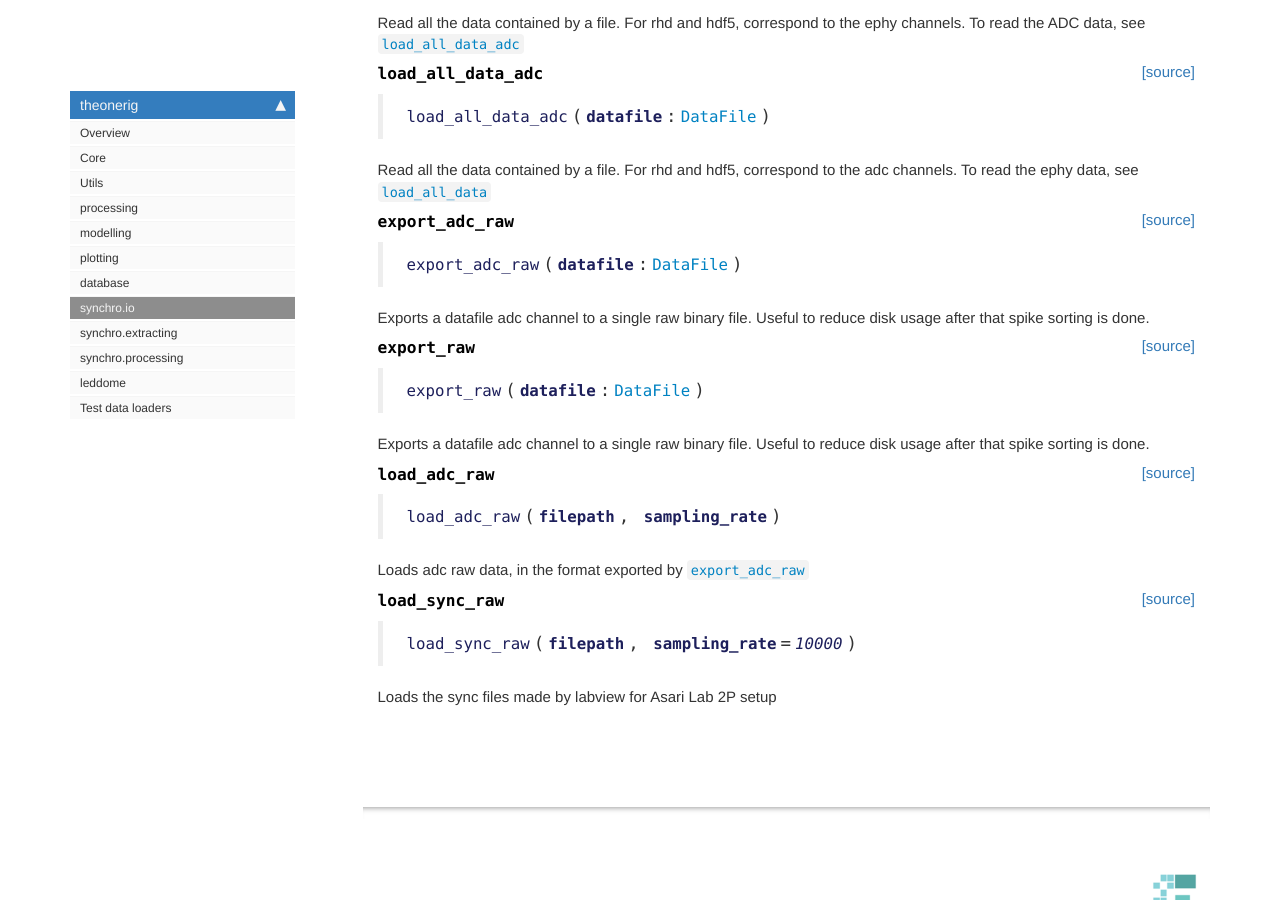
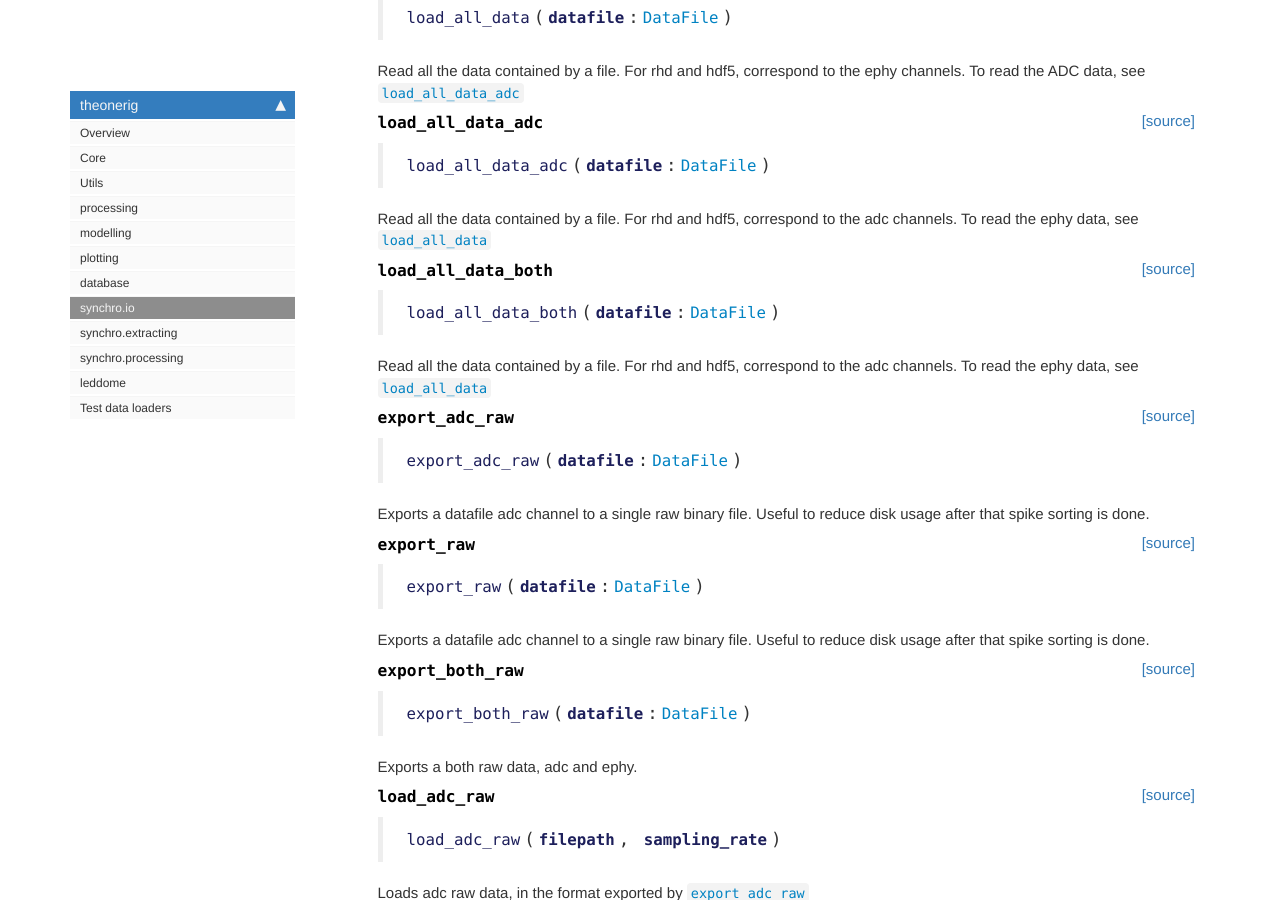
Before and after one commit to Tom-TBT/theonerig, a Jekyll site: the page built from docs/synchro.io.html, in a window 1280 px wide and 900 px high, scrolled down 3285 px. Built offline with Jekyll 4.4.1, drawn with Linux system fonts in a browser that asks for light colours; nearby versions of some CDN libraries; comment, search, counter and statistics services are not loaded; some of the changed text lies outside the part shown.

Commit message:
Doc update

```diff
--- a/docs/synchro.io.html
+++ b/docs/synchro.io.html
@@ -278,7 +278,7 @@
 
 
 <div class="output_markdown rendered_html output_subarea ">
-<h4 id="read_header" class="doc_header"><code>read_header</code><a href="https://github.com/Tom-TBT/theonerig/tree/master/theonerig/synchro/io.py#L628" class="source_link" style="float:right">[source]</a></h4><blockquote><p><code>read_header</code>(<strong><code>fid</code></strong>)</p>
+<h4 id="read_header" class="doc_header"><code>read_header</code><a href="https://github.com/Tom-TBT/theonerig/tree/master/theonerig/synchro/io.py#L636" class="source_link" style="float:right">[source]</a></h4><blockquote><p><code>read_header</code>(<strong><code>fid</code></strong>)</p>
 </blockquote>
 <p>Reads the Intan File Format header from the given file.</p>
 
@@ -303,7 +303,7 @@
 
 
 <div class="output_markdown rendered_html output_subarea ">
-<h4 id="get_bytes_per_data_block" class="doc_header"><code>get_bytes_per_data_block</code><a href="https://github.com/Tom-TBT/theonerig/tree/master/theonerig/synchro/io.py#L747" class="source_link" style="float:right">[source]</a></h4><blockquote><p><code>get_bytes_per_data_block</code>(<strong><code>header</code></strong>)</p>
+<h4 id="get_bytes_per_data_block" class="doc_header"><code>get_bytes_per_data_block</code><a href="https://github.com/Tom-TBT/theonerig/tree/master/theonerig/synchro/io.py#L755" class="source_link" style="float:right">[source]</a></h4><blockquote><p><code>get_bytes_per_data_block</code>(<strong><code>header</code></strong>)</p>
 </blockquote>
 <p>Calculates the number of bytes in each 60-sample datablock.</p>
 
@@ -328,7 +328,7 @@
 
 
 <div class="output_markdown rendered_html output_subarea ">
-<h4 id="read_qstring" class="doc_header"><code>read_qstring</code><a href="https://github.com/Tom-TBT/theonerig/tree/master/theonerig/synchro/io.py#L784" class="source_link" style="float:right">[source]</a></h4><blockquote><p><code>read_qstring</code>(<strong><code>fid</code></strong>)</p>
+<h4 id="read_qstring" class="doc_header"><code>read_qstring</code><a href="https://github.com/Tom-TBT/theonerig/tree/master/theonerig/synchro/io.py#L792" class="source_link" style="float:right">[source]</a></h4><blockquote><p><code>read_qstring</code>(<strong><code>fid</code></strong>)</p>
 </blockquote>
 <p>Read Qt style QString.</p>
 <p>The first 32-bit unsigned number indicates the length of the string (in bytes).
@@ -356,7 +356,7 @@
 
 
 <div class="output_markdown rendered_html output_subarea ">
-<h2 id="RHDFile" class="doc_header"><code>class</code> <code>RHDFile</code><a href="https://github.com/Tom-TBT/theonerig/tree/master/theonerig/synchro/io.py#L816" class="source_link" style="float:right">[source]</a></h2><blockquote><p><code>RHDFile</code>(<strong><code>file_name</code></strong>, <strong><code>params</code></strong>, <strong><code>is_empty</code></strong>=<em><code>False</code></em>, <strong><code>stream_mode</code></strong>=<em><code>None</code></em>) :: <a href="/theonerig/synchro.io#DataFile"><code>DataFile</code></a></p>
+<h2 id="RHDFile" class="doc_header"><code>class</code> <code>RHDFile</code><a href="https://github.com/Tom-TBT/theonerig/tree/master/theonerig/synchro/io.py#L824" class="source_link" style="float:right">[source]</a></h2><blockquote><p><code>RHDFile</code>(<strong><code>file_name</code></strong>, <strong><code>params</code></strong>, <strong><code>is_empty</code></strong>=<em><code>False</code></em>, <strong><code>stream_mode</code></strong>=<em><code>None</code></em>) :: <a href="/theonerig/synchro.io#DataFile"><code>DataFile</code></a></p>
 </blockquote>
 <p>A generic class that will represent how the program interacts with the data. Such an abstraction
 layer should allow people to write their own wrappers, for several file formats, with or without
@@ -391,7 +391,7 @@
 
 
 <div class="output_markdown rendered_html output_subarea ">
-<h2 id="H5File" class="doc_header"><code>class</code> <code>H5File</code><a href="https://github.com/Tom-TBT/theonerig/tree/master/theonerig/synchro/io.py#L1000" class="source_link" style="float:right">[source]</a></h2><blockquote><p><code>H5File</code>(<strong><code>file_name</code></strong>, <strong><code>params</code></strong>, <strong><code>is_empty</code></strong>=<em><code>False</code></em>, <strong><code>stream_mode</code></strong>=<em><code>None</code></em>) :: <a href="/theonerig/synchro.io#DataFile"><code>DataFile</code></a></p>
+<h2 id="H5File" class="doc_header"><code>class</code> <code>H5File</code><a href="https://github.com/Tom-TBT/theonerig/tree/master/theonerig/synchro/io.py#L1042" class="source_link" style="float:right">[source]</a></h2><blockquote><p><code>H5File</code>(<strong><code>file_name</code></strong>, <strong><code>params</code></strong>, <strong><code>is_empty</code></strong>=<em><code>False</code></em>, <strong><code>stream_mode</code></strong>=<em><code>None</code></em>) :: <a href="/theonerig/synchro.io#DataFile"><code>DataFile</code></a></p>
 </blockquote>
 <p>A generic class that will represent how the program interacts with the data. Such an abstraction
 layer should allow people to write their own wrappers, for several file formats, with or without
@@ -426,7 +426,7 @@
 
 
 <div class="output_markdown rendered_html output_subarea ">
-<h2 id="RawBinaryFile" class="doc_header"><code>class</code> <code>RawBinaryFile</code><a href="https://github.com/Tom-TBT/theonerig/tree/master/theonerig/synchro/io.py#L1119" class="source_link" style="float:right">[source]</a></h2><blockquote><p><code>RawBinaryFile</code>(<strong><code>file_name</code></strong>, <strong><code>params</code></strong>, <strong><code>is_empty</code></strong>=<em><code>False</code></em>, <strong><code>stream_mode</code></strong>=<em><code>None</code></em>) :: <a href="/theonerig/synchro.io#DataFile"><code>DataFile</code></a></p>
+<h2 id="RawBinaryFile" class="doc_header"><code>class</code> <code>RawBinaryFile</code><a href="https://github.com/Tom-TBT/theonerig/tree/master/theonerig/synchro/io.py#L1161" class="source_link" style="float:right">[source]</a></h2><blockquote><p><code>RawBinaryFile</code>(<strong><code>file_name</code></strong>, <strong><code>params</code></strong>, <strong><code>is_empty</code></strong>=<em><code>False</code></em>, <strong><code>stream_mode</code></strong>=<em><code>None</code></em>) :: <a href="/theonerig/synchro.io#DataFile"><code>DataFile</code></a></p>
 </blockquote>
 <p>A generic class that will represent how the program interacts with the data. Such an abstraction
 layer should allow people to write their own wrappers, for several file formats, with or without
@@ -461,7 +461,7 @@
 
 
 <div class="output_markdown rendered_html output_subarea ">
-<h2 id="NumpyFile" class="doc_header"><code>class</code> <code>NumpyFile</code><a href="https://github.com/Tom-TBT/theonerig/tree/master/theonerig/synchro/io.py#L1190" class="source_link" style="float:right">[source]</a></h2><blockquote><p><code>NumpyFile</code>(<strong><code>file_name</code></strong>, <strong><code>params</code></strong>, <strong><code>is_empty</code></strong>=<em><code>False</code></em>, <strong><code>stream_mode</code></strong>=<em><code>None</code></em>) :: <a href="/theonerig/synchro.io#RawBinaryFile"><code>RawBinaryFile</code></a></p>
+<h2 id="NumpyFile" class="doc_header"><code>class</code> <code>NumpyFile</code><a href="https://github.com/Tom-TBT/theonerig/tree/master/theonerig/synchro/io.py#L1232" class="source_link" style="float:right">[source]</a></h2><blockquote><p><code>NumpyFile</code>(<strong><code>file_name</code></strong>, <strong><code>params</code></strong>, <strong><code>is_empty</code></strong>=<em><code>False</code></em>, <strong><code>stream_mode</code></strong>=<em><code>None</code></em>) :: <a href="/theonerig/synchro.io#RawBinaryFile"><code>RawBinaryFile</code></a></p>
 </blockquote>
 <p>A generic class that will represent how the program interacts with the data. Such an abstraction
 layer should allow people to write their own wrappers, for several file formats, with or without
@@ -496,7 +496,7 @@
 
 
 <div class="output_markdown rendered_html output_subarea ">
-<h4 id="load_all_data" class="doc_header"><code>load_all_data</code><a href="https://github.com/Tom-TBT/theonerig/tree/master/theonerig/synchro/io.py#L1263" class="source_link" style="float:right">[source]</a></h4><blockquote><p><code>load_all_data</code>(<strong><code>datafile</code></strong>:<a href="/theonerig/synchro.io#DataFile"><code>DataFile</code></a>)</p>
+<h4 id="load_all_data" class="doc_header"><code>load_all_data</code><a href="https://github.com/Tom-TBT/theonerig/tree/master/theonerig/synchro/io.py#L1305" class="source_link" style="float:right">[source]</a></h4><blockquote><p><code>load_all_data</code>(<strong><code>datafile</code></strong>:<a href="/theonerig/synchro.io#DataFile"><code>DataFile</code></a>)</p>
 </blockquote>
 <p>Read all the data contained by a file. For rhd and hdf5, correspond to the ephy channels. To read the ADC
 data, see <a href="/theonerig/synchro.io#load_all_data_adc"><code>load_all_data_adc</code></a></p>
@@ -522,7 +522,7 @@
 
 
 <div class="output_markdown rendered_html output_subarea ">
-<h4 id="load_all_data_adc" class="doc_header"><code>load_all_data_adc</code><a href="https://github.com/Tom-TBT/theonerig/tree/master/theonerig/synchro/io.py#L1282" class="source_link" style="float:right">[source]</a></h4><blockquote><p><code>load_all_data_adc</code>(<strong><code>datafile</code></strong>:<a href="/theonerig/synchro.io#DataFile"><code>DataFile</code></a>)</p>
+<h4 id="load_all_data_adc" class="doc_header"><code>load_all_data_adc</code><a href="https://github.com/Tom-TBT/theonerig/tree/master/theonerig/synchro/io.py#L1324" class="source_link" style="float:right">[source]</a></h4><blockquote><p><code>load_all_data_adc</code>(<strong><code>datafile</code></strong>:<a href="/theonerig/synchro.io#DataFile"><code>DataFile</code></a>)</p>
 </blockquote>
 <p>Read all the data contained by a file. For rhd and hdf5, correspond to the adc channels. To read the ephy
 data, see <a href="/theonerig/synchro.io#load_all_data"><code>load_all_data</code></a></p>
@@ -548,7 +548,33 @@
 
 
 <div class="output_markdown rendered_html output_subarea ">
-<h4 id="export_adc_raw" class="doc_header"><code>export_adc_raw</code><a href="https://github.com/Tom-TBT/theonerig/tree/master/theonerig/synchro/io.py#L1303" class="source_link" style="float:right">[source]</a></h4><blockquote><p><code>export_adc_raw</code>(<strong><code>datafile</code></strong>:<a href="/theonerig/synchro.io#DataFile"><code>DataFile</code></a>)</p>
+<h4 id="load_all_data_both" class="doc_header"><code>load_all_data_both</code><a href="https://github.com/Tom-TBT/theonerig/tree/master/theonerig/synchro/io.py#L1345" class="source_link" style="float:right">[source]</a></h4><blockquote><p><code>load_all_data_both</code>(<strong><code>datafile</code></strong>:<a href="/theonerig/synchro.io#DataFile"><code>DataFile</code></a>)</p>
+</blockquote>
+<p>Read all the data contained by a file. For rhd and hdf5, correspond to the adc channels. To read the ephy
+data, see <a href="/theonerig/synchro.io#load_all_data"><code>load_all_data</code></a></p>
+
+</div>
+
+</div>
+
+</div>
+</div>
+
+</div>
+    {% endraw %}
+
+    {% raw %}
+
+<div class="cell border-box-sizing code_cell rendered">
+
+<div class="output_wrapper">
+<div class="output">
+
+<div class="output_area">
+
+
+<div class="output_markdown rendered_html output_subarea ">
+<h4 id="export_adc_raw" class="doc_header"><code>export_adc_raw</code><a href="https://github.com/Tom-TBT/theonerig/tree/master/theonerig/synchro/io.py#L1368" class="source_link" style="float:right">[source]</a></h4><blockquote><p><code>export_adc_raw</code>(<strong><code>datafile</code></strong>:<a href="/theonerig/synchro.io#DataFile"><code>DataFile</code></a>)</p>
 </blockquote>
 <p>Exports a datafile adc channel to a single raw binary file. Useful to reduce disk usage after that
 spike sorting is done.</p>
@@ -574,7 +600,7 @@
 
 
 <div class="output_markdown rendered_html output_subarea ">
-<h4 id="export_raw" class="doc_header"><code>export_raw</code><a href="https://github.com/Tom-TBT/theonerig/tree/master/theonerig/synchro/io.py#L1318" class="source_link" style="float:right">[source]</a></h4><blockquote><p><code>export_raw</code>(<strong><code>datafile</code></strong>:<a href="/theonerig/synchro.io#DataFile"><code>DataFile</code></a>)</p>
+<h4 id="export_raw" class="doc_header"><code>export_raw</code><a href="https://github.com/Tom-TBT/theonerig/tree/master/theonerig/synchro/io.py#L1383" class="source_link" style="float:right">[source]</a></h4><blockquote><p><code>export_raw</code>(<strong><code>datafile</code></strong>:<a href="/theonerig/synchro.io#DataFile"><code>DataFile</code></a>)</p>
 </blockquote>
 <p>Exports a datafile adc channel to a single raw binary file. Useful to reduce disk usage after that
 spike sorting is done.</p>
@@ -600,7 +626,32 @@
 
 
 <div class="output_markdown rendered_html output_subarea ">
-<h4 id="load_adc_raw" class="doc_header"><code>load_adc_raw</code><a href="https://github.com/Tom-TBT/theonerig/tree/master/theonerig/synchro/io.py#L1329" class="source_link" style="float:right">[source]</a></h4><blockquote><p><code>load_adc_raw</code>(<strong><code>filepath</code></strong>, <strong><code>sampling_rate</code></strong>)</p>
+<h4 id="export_both_raw" class="doc_header"><code>export_both_raw</code><a href="https://github.com/Tom-TBT/theonerig/tree/master/theonerig/synchro/io.py#L1394" class="source_link" style="float:right">[source]</a></h4><blockquote><p><code>export_both_raw</code>(<strong><code>datafile</code></strong>:<a href="/theonerig/synchro.io#DataFile"><code>DataFile</code></a>)</p>
+</blockquote>
+<p>Exports a both raw data, adc and ephy.</p>
+
+</div>
+
+</div>
+
+</div>
+</div>
+
+</div>
+    {% endraw %}
+
+    {% raw %}
+
+<div class="cell border-box-sizing code_cell rendered">
+
+<div class="output_wrapper">
+<div class="output">
+
+<div class="output_area">
+
+
+<div class="output_markdown rendered_html output_subarea ">
+<h4 id="load_adc_raw" class="doc_header"><code>load_adc_raw</code><a href="https://github.com/Tom-TBT/theonerig/tree/master/theonerig/synchro/io.py#L1417" class="source_link" style="float:right">[source]</a></h4><blockquote><p><code>load_adc_raw</code>(<strong><code>filepath</code></strong>, <strong><code>sampling_rate</code></strong>)</p>
 </blockquote>
 <p>Loads adc raw data, in the format exported by <a href="/theonerig/synchro.io#export_adc_raw"><code>export_adc_raw</code></a></p>
 
@@ -625,7 +676,7 @@
 
 
 <div class="output_markdown rendered_html output_subarea ">
-<h4 id="load_sync_raw" class="doc_header"><code>load_sync_raw</code><a href="https://github.com/Tom-TBT/theonerig/tree/master/theonerig/synchro/io.py#L1339" class="source_link" style="float:right">[source]</a></h4><blockquote><p><code>load_sync_raw</code>(<strong><code>filepath</code></strong>, <strong><code>sampling_rate</code></strong>=<em><code>10000</code></em>)</p>
+<h4 id="load_sync_raw" class="doc_header"><code>load_sync_raw</code><a href="https://github.com/Tom-TBT/theonerig/tree/master/theonerig/synchro/io.py#L1427" class="source_link" style="float:right">[source]</a></h4><blockquote><p><code>load_sync_raw</code>(<strong><code>filepath</code></strong>, <strong><code>sampling_rate</code></strong>=<em><code>10000</code></em>)</p>
 </blockquote>
 <p>Loads the sync files made by labview for Asari Lab 2P setup</p>
 
--- a/docs/utils.html
+++ b/docs/utils.html
@@ -765,7 +765,7 @@
 
 
 <div class="output_markdown rendered_html output_subarea ">
-<h4 id="stim_recap_df_old" class="doc_header"><code>stim_recap_df_old</code><a href="https://github.com/Tom-TBT/theonerig/tree/master/theonerig/utils.py#L455" class="source_link" style="float:right">[source]</a></h4><blockquote><p><code>stim_recap_df_old</code>(<strong><code>h5_stim_group</code></strong>)</p>
+<h4 id="stim_recap_df_old" class="doc_header"><code>stim_recap_df_old</code><a href="https://github.com/Tom-TBT/theonerig/tree/master/theonerig/utils.py#L456" class="source_link" style="float:right">[source]</a></h4><blockquote><p><code>stim_recap_df_old</code>(<strong><code>h5_stim_group</code></strong>)</p>
 </blockquote>
 
 </div>
```
Also changed, not shown: docs/modelling.html (+21 -9 lines), docs/plotting.html (+14 -14 lines), docs/synchro.processing.html (+16 -6 lines), theonerig/modelling.py (+11 -0 lines), 1 other file.
